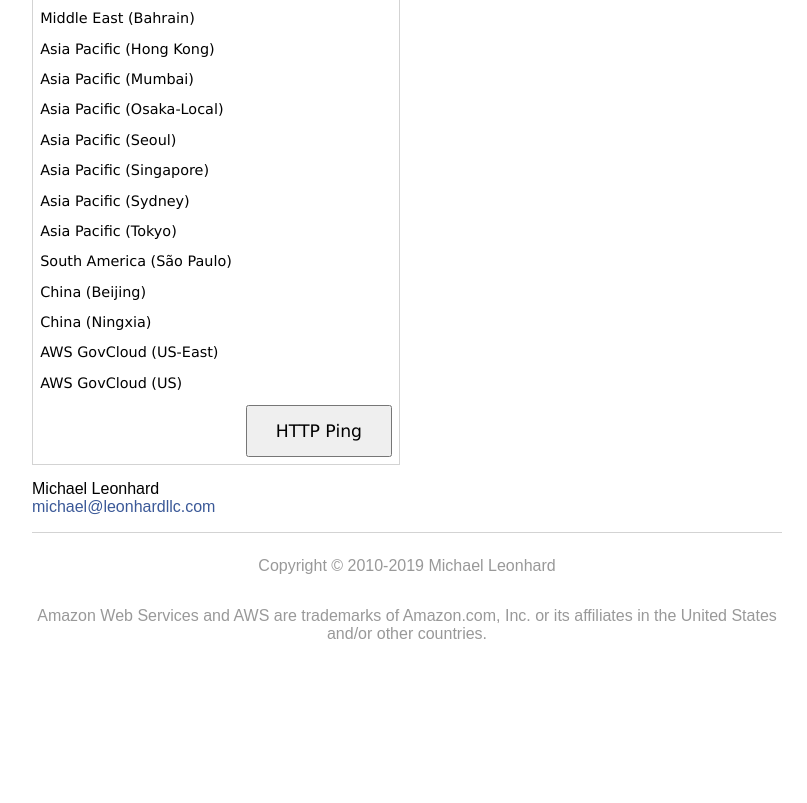
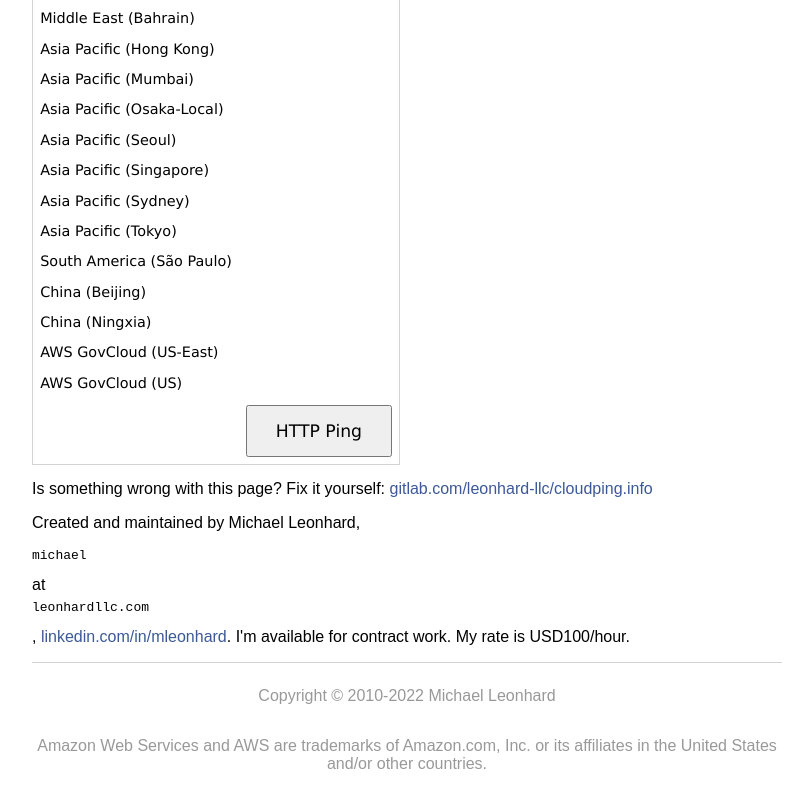
Before and after one commit to blue-gg1/news-cloudping, a plain HTML site: page public/index.html in a window 1280 px wide. Shown: the part 504-1307 px from the top of the page, without its empty margins (233-1040 px from the left). Before the commit the page ends 1177 px from the top, so only its background shows below. Drawn offline with Linux system fonts and the light colour scheme.

Commit message:
Add link to git repo.  Obfuscate email address.  Add contracting availability and rate.  Update copyright.

```diff
--- a/public/index.html
+++ b/public/index.html
@@ -130,8 +130,13 @@ latency from your browser to each AWS&trade; region.</p>
     </tr>
 </table>
 
-<p>Michael Leonhard<br>
-<a href="mailto:michael@leonhardllc.com">michael@leonhardllc.com</a></p>
+<p>Is something wrong with this page?  Fix it yourself:
+<a href="https://gitlab.com/leonhard-llc/cloudping.info">gitlab.com/leonhard-llc/cloudping.info</a></p>
+
+<p>Created and maintained by Michael Leonhard,
+    <pre>michael</pre> at <pre>leonhardllc.com</pre>,
+    <a href="https://www.linkedin.com/in/mleonhard/">linkedin.com/in/mleonhard</a>.
+    I'm available for contract work.  My rate is USD100/hour.</p>
 
 <script type="text/javascript" src="jquery-1.7.1.min.js"></script>
 
@@ -223,7 +228,7 @@ function step3_finish(startTime, box, region, endpoint, latencyBoxes) {
 </div>
 
 <div id="footer">
-  <p>Copyright &copy; 2010-2019 Michael Leonhard</p>
+  <p>Copyright &copy; 2010-2022 Michael Leonhard</p>
 </div>
 
 <div id=legalese>
```
